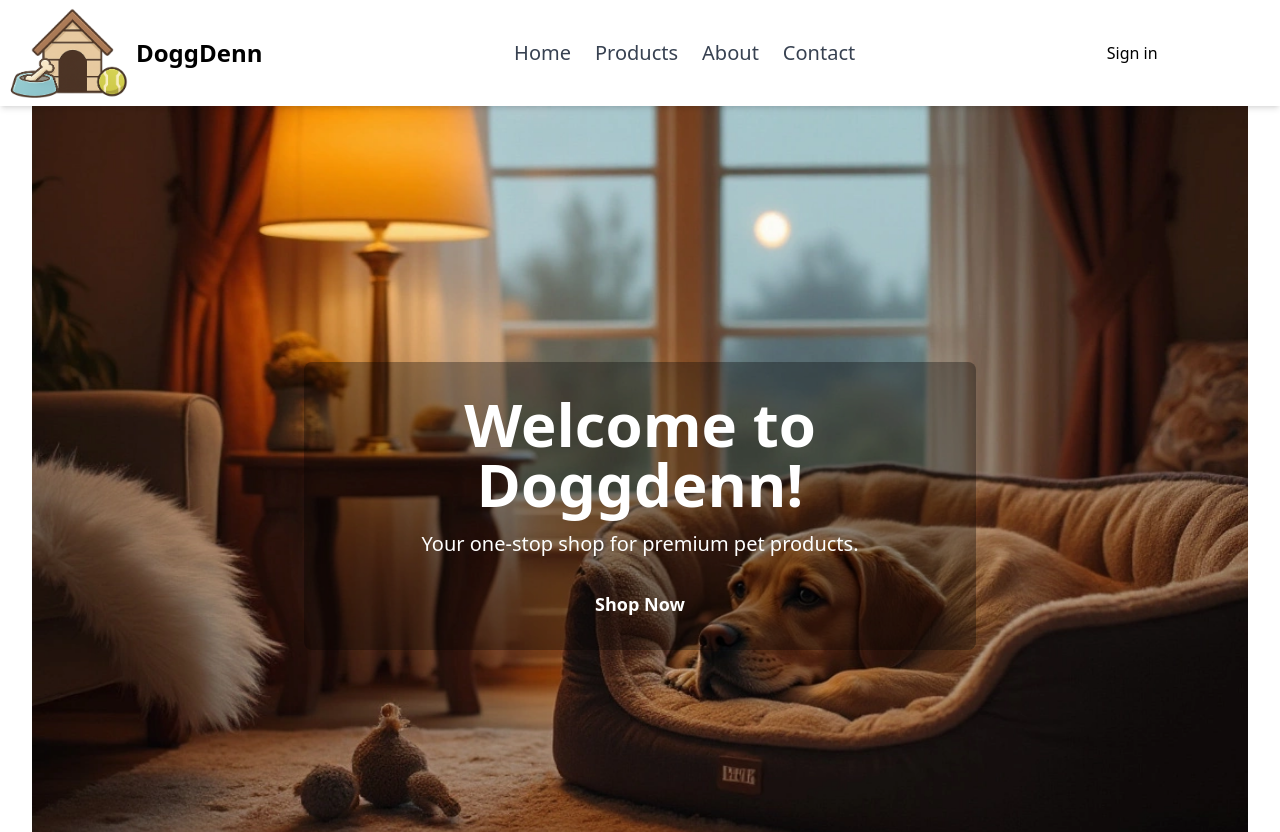
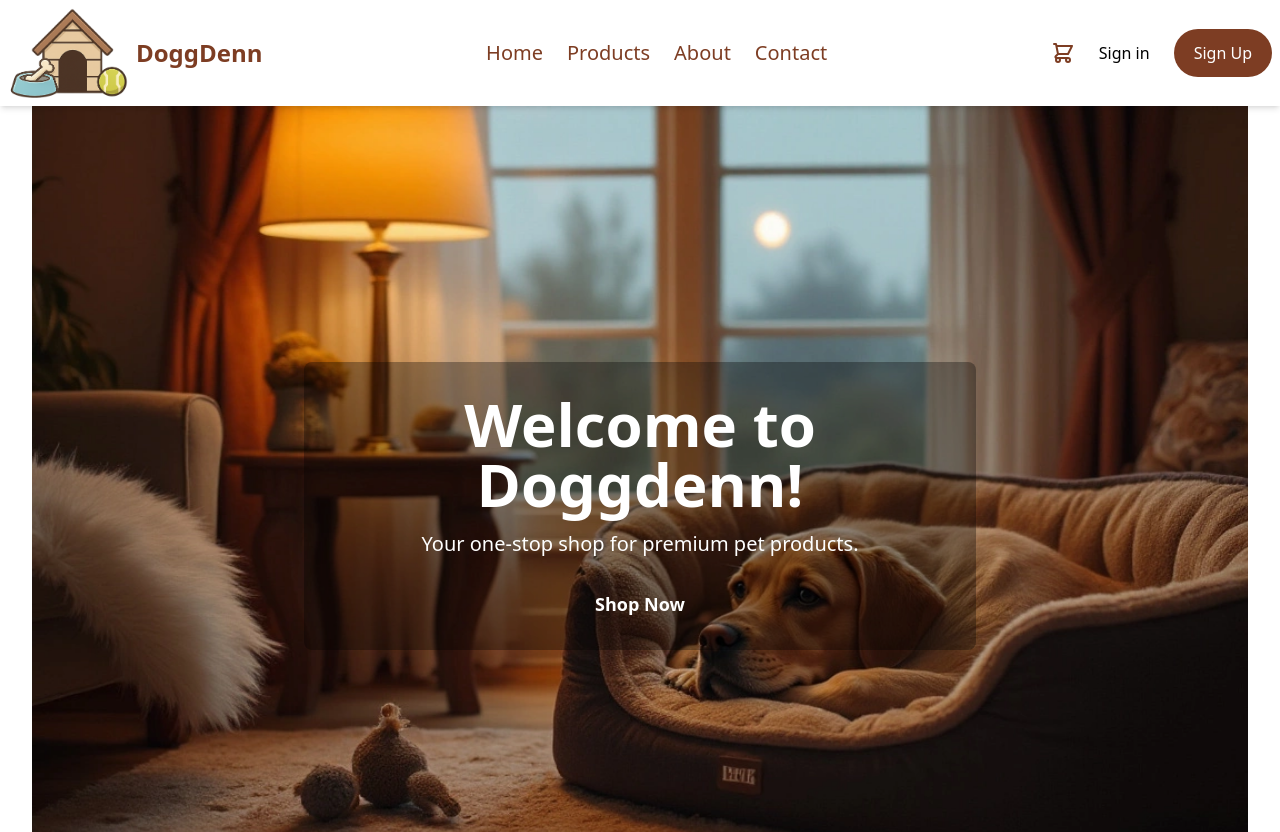
Before and after one commit to DanIrl7/DoggDenn, a Next.js app: page / in a window 1280 px wide. Shown: the top 832 px of the page. Built offline with nearby package versions, Linux system fonts and the light colour scheme; no server answers; the database is empty.

Commit message:
Added Shopping Cart
Adedd shopping cart for users to see their items

```diff
--- /dev/null
+++ b/app/components/CartIcon.tsx
@@ -0,0 +1,32 @@
+'use client';
+
+import Link from 'next/link';
+import { useCartStore } from '@/app/store/cartStore';
+
+export default function CartIcon() {
+  const itemCount = useCartStore((state) => state.getItemCount());
+
+  return (
+    <Link href="/cart" className="relative flex items-center justify-center">
+      <svg
+        className="w-6 h-6 text-[#7d3d23]"
+        fill="none"
+        stroke="currentColor"
+        viewBox="0 0 24 24"
+        xmlns="http://www.w3.org/2000/svg"
+      >
+        <path
+          strokeLinecap="round"
+          strokeLinejoin="round"
+          strokeWidth={2}
+          d="M3 3h2l.4 2M7 13h10l4-8H5.4M7 13L5.4 5M7 13l-2.293 2.293c-.63.63-.184 1.707.707 1.707H17m0 0a2 2 0 100 4 2 2 0 000-4zm-8 2a2 2 0 11-4 0 2 2 0 014 0z"
+        />
+      </svg>
+      {itemCount > 0 && (
+        <span className="absolute -top-2 -right-2 bg-red-500 text-white text-xs font-bold rounded-full w-5 h-5 flex items-center justify-center">
+          {itemCount}
+        </span>
+      )}
+    </Link>
+  );
+}
--- a/app/components/Navbar.tsx
+++ b/app/components/Navbar.tsx
@@ -11,6 +11,7 @@ import {
   UserButton,
 } from '@clerk/nextjs';
 import AdminOnly from './AdminOnly';
+import CartIcon from './CartIcon';
 
 export default function Navbar() {
   const [isMobileMenuOpen, setIsMobileMenuOpen] = useState(false);
@@ -20,7 +21,7 @@ export default function Navbar() {
   };
 
   return (
-    <header className="flex justify-between p-2 items-center bg-white shadow-md relative z-10">
+    <header className="flex justify-between p-2 items-center bg-white  shadow-md relative z-10">
       {/* Logo */}
       <Link href="/" className="flex items-center gap-2">
         <Image
@@ -31,29 +32,29 @@ export default function Navbar() {
           quality={100}
           priority
         />
-        <span className="hidden sm:inline text-2xl font-bold text-(--primary)">
+        <span className="hidden sm:inline text-2xl font-bold text-[#7d3d23]">
           DoggDenn
         </span>
       </Link>
 
       {/* Desktop Navigation Links */}
       <nav className="hidden md:flex gap-6">
-        <Link href="/" className="text-gray-700 text-xl hover:text-(--primary) transition-colors duration-200">
+        <Link href="/" className="text-[#7d3d23] text-xl hover:opacity-80 transition-opacity duration-200">
           Home
         </Link>
-        <Link href="/products" className="text-gray-700 text-xl hover:text-(--primary) transition-colors duration-200">
+        <Link href="/products" className="text-[#7d3d23] text-xl hover:opacity-80 transition-opacity duration-200">
           Products
         </Link>
-        <Link href="/about" className="text-gray-700 text-xl hover:text-(--primary) transition-colors duration-200">
+        <Link href="/about" className="text-[#7d3d23] text-xl hover:opacity-80 transition-opacity duration-200">
           About
         </Link>
-        <Link href="/contact" className="text-gray-700 text-xl hover:text-(--primary) transition-colors duration-200">
+        <Link href="/contact" className="text-[#7d3d23] text-xl hover:opacity-80 transition-opacity duration-200">
           Contact
         </Link>
         <AdminOnly>
           <Link
             href="/admin-dashboard"
-            className="text-gray-700 text-xl hover:text-(--primary) transition-colors duration-200"
+            className="text-[#7d3d23] text-xl hover:opacity-80 transition-opacity duration-200"
           >
             Admin Dashboard
           </Link>
@@ -62,7 +63,7 @@ export default function Navbar() {
 
       {/* Mobile Menu Button (Hamburger) */}
       <div className="md:hidden flex items-center">
-        <button onClick={toggleMobileMenu} className="text-gray-700 focus:outline-none hover:cursor-pointer">
+        <button onClick={toggleMobileMenu} className="text-[#7d3d23] focus:outline-none hover:cursor-pointer">
           <svg className="w-6 h-6" fill="none" stroke="currentColor" viewBox="0 0 24 24" xmlns="http://www.w3.org/2000/svg">
             {isMobileMenuOpen ? (
               <path strokeLinecap="round" strokeLinejoin="round" strokeWidth="2" d="M6 18L18 6M6 6l12 12"></path>
@@ -74,11 +75,12 @@ export default function Navbar() {
       </div>
 
       {/* Clerk Authentication Buttons (Desktop) */}
-      <div className="hidden md:flex items-center gap-4">
+      <div className="hidden md:flex items-center gap-6">
+        <CartIcon />
         <SignedOut>
           <SignInButton />
           <SignUpButton>
-            <button className="bg-(--primary) text-white rounded-full font-medium text-sm sm:text-base h-10 sm:h-12 px-4 sm:px-5 cursor-pointer hover:bg-opacity-90 transition-opacity duration-200">
+            <button className="bg-[#7d3d23] text-white rounded-full font-medium text-sm sm:text-base h-10 sm:h-12 px-4 sm:px-5 cursor-pointer hover:opacity-90 transition-opacity duration-200">
               Sign Up
             </button>
           </SignUpButton>
@@ -91,32 +93,33 @@ export default function Navbar() {
       {/* Mobile Menu Overlay */}
       {isMobileMenuOpen && (
         <div className="md:hidden absolute top-full left-0 w-full bg-white shadow-lg flex flex-col items-center py-4 space-y-4">
-          <Link href="/" className="text-gray-700 hover:text-(--primary) transition-colors duration-200" onClick={toggleMobileMenu}>
+          <Link href="/" className="text-[#7d3d23] hover:opacity-80 transition-opacity duration-200" onClick={toggleMobileMenu}>
             Home
           </Link>
-          <Link href="/products" className="text-gray-700 text-xl hover:text-(--primary) transition-colors duration-200" onClick={toggleMobileMenu}>
+          <Link href="/products" className="text-[#7d3d23] text-xl hover:opacity-80 transition-opacity duration-200" onClick={toggleMobileMenu}>
             Products
           </Link>
-          <Link href="/about" className="text-gray-700 hover:text-(--primary) transition-colors duration-200" onClick={toggleMobileMenu}>
+          <Link href="/about" className="text-[#7d3d23] hover:opacity-80 transition-opacity duration-200" onClick={toggleMobileMenu}>
             About
           </Link>
-          <Link href="/contact" className="text-gray-700 hover:text-(--primary) transition-colors duration-200" onClick={toggleMobileMenu}>
+          <Link href="/contact" className="text-[#7d3d23] hover:opacity-80 transition-opacity duration-200" onClick={toggleMobileMenu}>
             Contact
           </Link>
           <AdminOnly>
             <Link
               href="/admin-dashboard"
-              className="text-gray-700 hover:text-(--primary) transition-colors duration-200"
+              className="text-[#7d3d23] hover:opacity-80 transition-opacity duration-200"
               onClick={toggleMobileMenu}
             >
               Admin Dashboard
             </Link>
           </AdminOnly>
+          <CartIcon />
           <div className="flex flex-col items-center gap-4 mt-4">
             <SignedOut>
               <SignInButton />
               <SignUpButton>
-                <button className="bg-(--primary) text-white rounded-full font-medium text-sm sm:text-base h-10 sm:h-12 px-4 sm:px-5 cursor-pointer hover:bg-opacity-90 transition-opacity duration-200">
+                <button className="bg-[#7d3d23] text-white rounded-full font-medium text-sm sm:text-base h-10 sm:h-12 px-4 sm:px-5 cursor-pointer hover:opacity-90 transition-opacity duration-200">
                   Sign Up
                 </button>
               </SignUpButton>
--- a/app/components/ProductGrid.tsx
+++ b/app/components/ProductGrid.tsx
@@ -2,6 +2,7 @@
 
 import Image from 'next/image';
 import { Product } from '../types';
+import { useCartStore } from '@/app/store/cartStore';
 
 interface ProductGridProps {
   products: Product[];
@@ -9,6 +10,8 @@ interface ProductGridProps {
 }
 
 const ProductGrid = ({ products, onProductClick }: ProductGridProps) => {
+  const addItem = useCartStore((state) => state.addItem);
+
   if (products.length === 0) {
     return (
       <div className="flex justify-center items-center h-96">
@@ -46,7 +49,16 @@ const ProductGrid = ({ products, onProductClick }: ProductGridProps) => {
             <div className="p-4">
               <h3 className="text-lg font-bold text-gray-900 mb-2 line-clamp-2">{product.name}</h3>
               <p className="text-sm text-gray-600 mb-3 line-clamp-2">{product.description}</p>
-              <p className="text-2xl font-bold text-blue-600">${product.price.toFixed(2)}</p>
+              <p className="text-2xl font-bold text-blue-600 mb-3">${product.price.toFixed(2)}</p>
+              <button
+                onClick={(e) => {
+                  e.stopPropagation();
+                  addItem(product, 1);
+                }}
+                className="w-full bg-[#7d3d23] text-white py-2 rounded-lg font-semibold hover:opacity-90 transition-opacity"
+              >
+                Add to Cart
+              </button>
             </div>
           </button>
         );
--- /dev/null
+++ b/app/store/cartStore.ts
@@ -0,0 +1,83 @@
+import { create } from 'zustand';
+import { persist } from 'zustand/middleware';
+import { Product } from '../types';
+
+export interface CartItem extends Product {
+  quantity: number;
+}
+
+interface CartStore {
+  items: CartItem[];
+  addItem: (product: Product, quantity?: number) => void;
+  removeItem: (productId: string) => void;
+  updateQuantity: (productId: string, quantity: number) => void;
+  clearCart: () => void;
+  getTotal: () => number;
+  getItemCount: () => number;
+}
+
+export const useCartStore = create<CartStore>()(
+  persist(
+    (set, get) => ({
+      items: [],
+
+      addItem: (product: Product, quantity = 1) => {
+        set((state) => {
+          const existingItem = state.items.find(item => item.id === product.id);
+
+          if (existingItem) {
+            // Update quantity if item already exists
+            return {
+              items: state.items.map(item =>
+                item.id === product.id
+                  ? { ...item, quantity: item.quantity + quantity }
+                  : item
+              ),
+            };
+          }
+
+          // Add new item
+          return {
+            items: [...state.items, { ...product, quantity }],
+          };
+        });
+      },
+
+      removeItem: (productId: string) => {
+        set((state) => ({
+          items: state.items.filter(item => item.id !== productId),
+        }));
+      },
+
+      updateQuantity: (productId: string, quantity: number) => {
+        if (quantity <= 0) {
+          get().removeItem(productId);
+          return;
+        }
+
+        set((state) => ({
+          items: state.items.map(item =>
+            item.id === productId
+              ? { ...item, quantity }
+              : item
+          ),
+        }));
+      },
+
+      clearCart: () => {
+        set({ items: [] });
+      },
+
+      getTotal: () => {
+        return get().items.reduce((total, item) => total + item.price * item.quantity, 0);
+      },
+
+      getItemCount: () => {
+        return get().items.reduce((count, item) => count + item.quantity, 0);
+      },
+    }),
+    {
+      name: 'cart-storage', // localStorage key
+    }
+  )
+);
```
Also changed, not shown: app/admin-dashboard/page.tsx (+23 -6 lines), app/cart/page.tsx (added, +89 -0 lines), app/components/CartItemComponent.tsx (added, +65 -0 lines).
